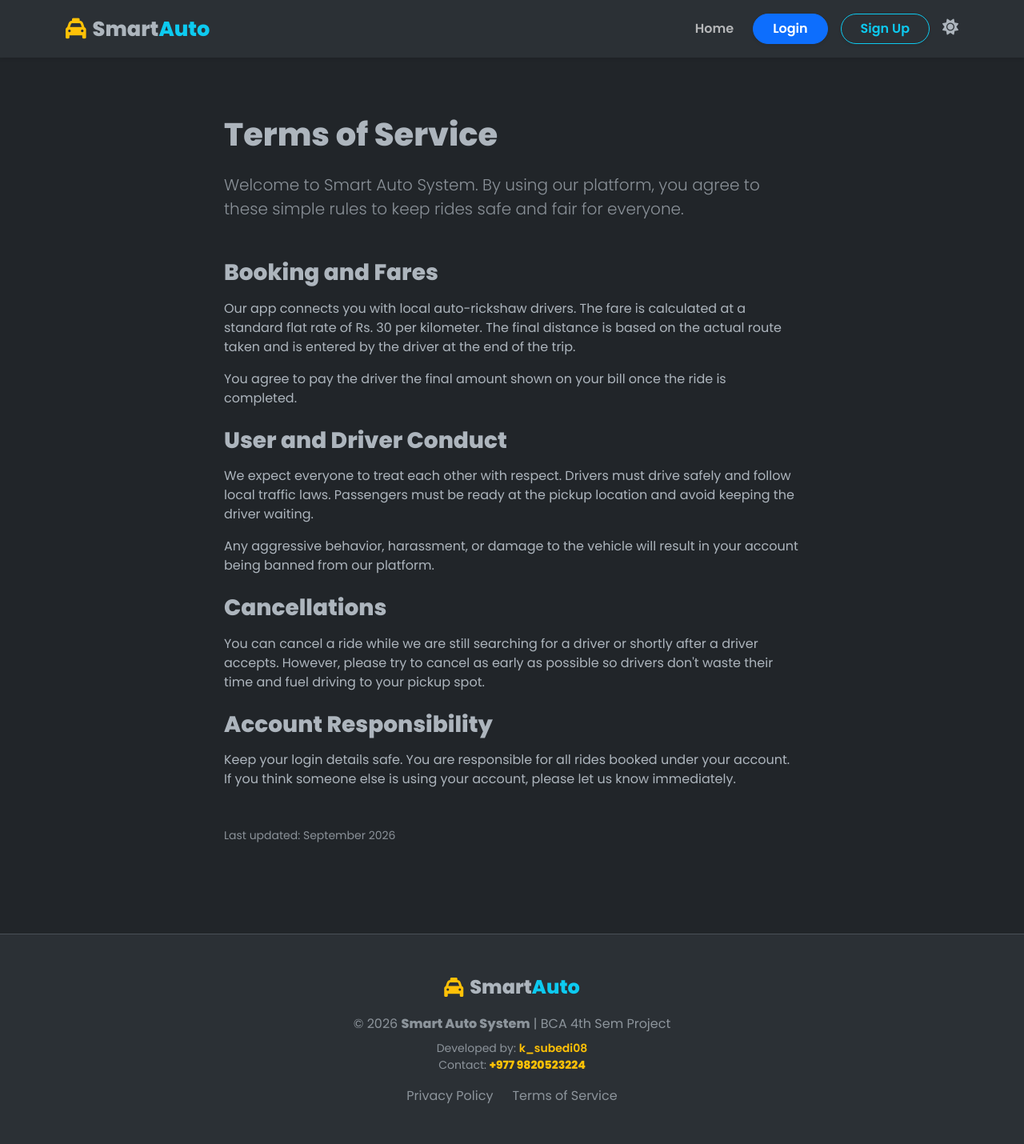
After one commit to ksubedi008/SmartAutoSystem, a Django app: page /terms/ in a window 1280 px wide. The commit adds this page. Shown: the whole page at 80% size. Run offline with Django 4.2, Linux system fonts and the light colour scheme.

Commit message:
Ready to deploy

```diff
--- a/core/urls.py
+++ b/core/urls.py
@@ -43,4 +43,8 @@ urlpatterns = [
     path('admin-user-history/<int:user_id>/', views.admin_user_history, name='admin_user_history'),
     path('admin-edit-user/<int:user_id>/', views.admin_edit_user, name='admin_edit_user'),
     path('cancel-ride/<int:booking_id>/', views.cancel_ride, name='cancel_ride'),
+
+    # Static Info Pages
+    path('terms/', views.terms, name='terms'),
+    path('privacy/', views.privacy, name='privacy'),
 ]
--- a/core/views.py
+++ b/core/views.py
@@ -340,3 +340,9 @@ def route_list(request):
     all_routes = Route.objects.all().order_by('source__name', 'destination__name')
     context = {'routes': all_routes}
     return render(request, 'admin_custom/routes.html', context)
+
+def terms(request):
+    return render(request, 'terms.html')
+
+def privacy(request):
+    return render(request, 'privacy.html')
--- a/templates/base.html
+++ b/templates/base.html
@@ -136,8 +136,8 @@
             </div>
 
             <div class="d-flex justify-content-center gap-4">
-                <a href="#" class="text-muted text-decoration-none">Privacy Policy</a>
-                <a href="#" class="text-muted text-decoration-none">Terms of Service</a>
+                <a href="{% url 'privacy' %}" class="text-muted text-decoration-none">Privacy Policy</a>
+                <a href="{% url 'terms' %}" class="text-muted text-decoration-none">Terms of Service</a>
             </div>
         </div>
     </footer>
--- /dev/null
+++ b/templates/terms.html
@@ -0,0 +1,27 @@
+{% extends 'base.html' %}
+{% block content %}
+<div class="container py-5">
+    <div class="row justify-content-center">
+        <div class="col-lg-8 col-md-10">
+            <h1 class="fw-bold mb-4">Terms of Service</h1>
+            <p class="lead text-muted mb-5">Welcome to Smart Auto System. By using our platform, you agree to these simple rules to keep rides safe and fair for everyone.</p>
+
+            <h3 class="fw-bold mt-4 mb-3">Booking and Fares</h3>
+            <p>Our app connects you with local auto-rickshaw drivers. The fare is calculated at a standard flat rate of Rs. 30 per kilometer. The final distance is based on the actual route taken and is entered by the driver at the end of the trip.</p>
+            <p>You agree to pay the driver the final amount shown on your bill once the ride is completed.</p>
+
+            <h3 class="fw-bold mt-4 mb-3">User and Driver Conduct</h3>
+            <p>We expect everyone to treat each other with respect. Drivers must drive safely and follow local traffic laws. Passengers must be ready at the pickup location and avoid keeping the driver waiting.</p>
+            <p>Any aggressive behavior, harassment, or damage to the vehicle will result in your account being banned from our platform.</p>
+
+            <h3 class="fw-bold mt-4 mb-3">Cancellations</h3>
+            <p>You can cancel a ride while we are still searching for a driver or shortly after a driver accepts. However, please try to cancel as early as possible so drivers don't waste their time and fuel driving to your pickup spot.</p>
+
+            <h3 class="fw-bold mt-4 mb-3">Account Responsibility</h3>
+            <p>Keep your login details safe. You are responsible for all rides booked under your account. If you think someone else is using your account, please let us know immediately.</p>
+
+            <p class="text-muted mt-5 small">Last updated: September 2026</p>
+        </div>
+    </div>
+</div>
+{% endblock %}
```
Also changed, not shown: templates/privacy.html (added, +28 -0 lines).
